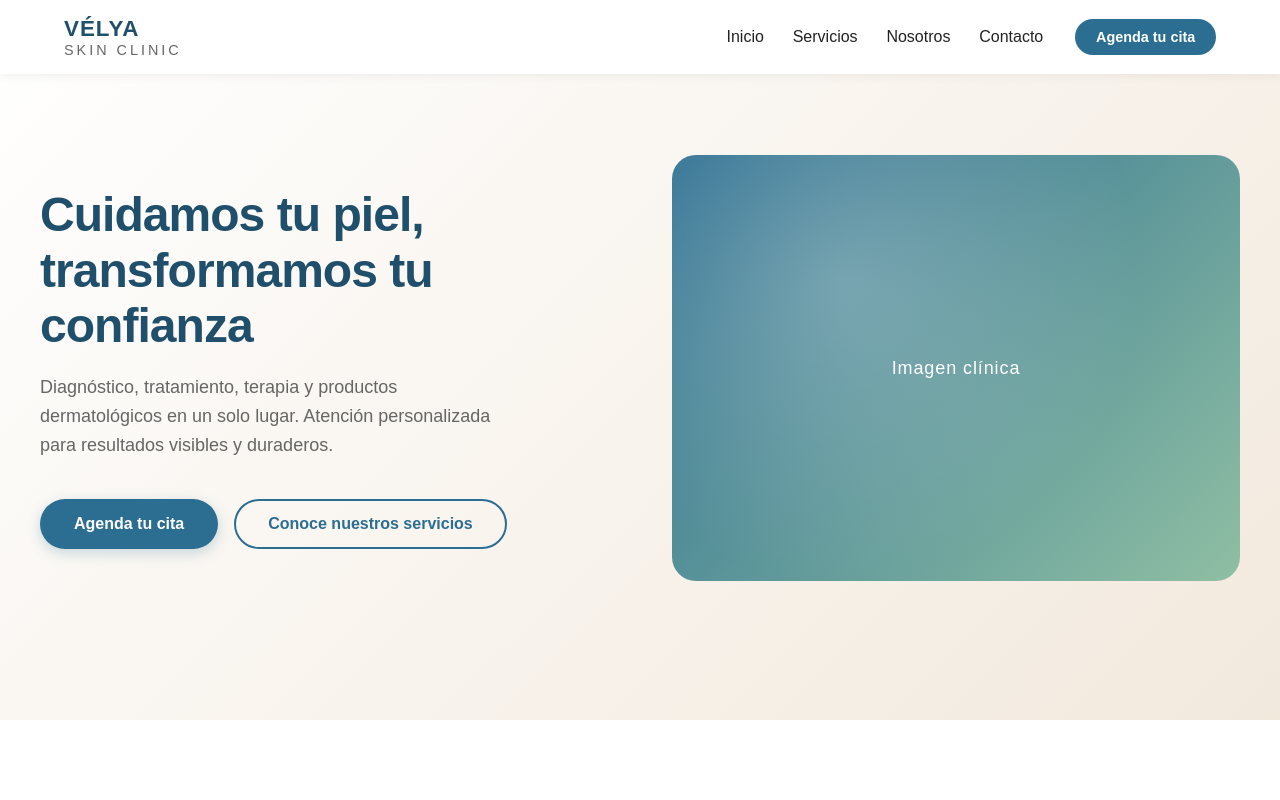
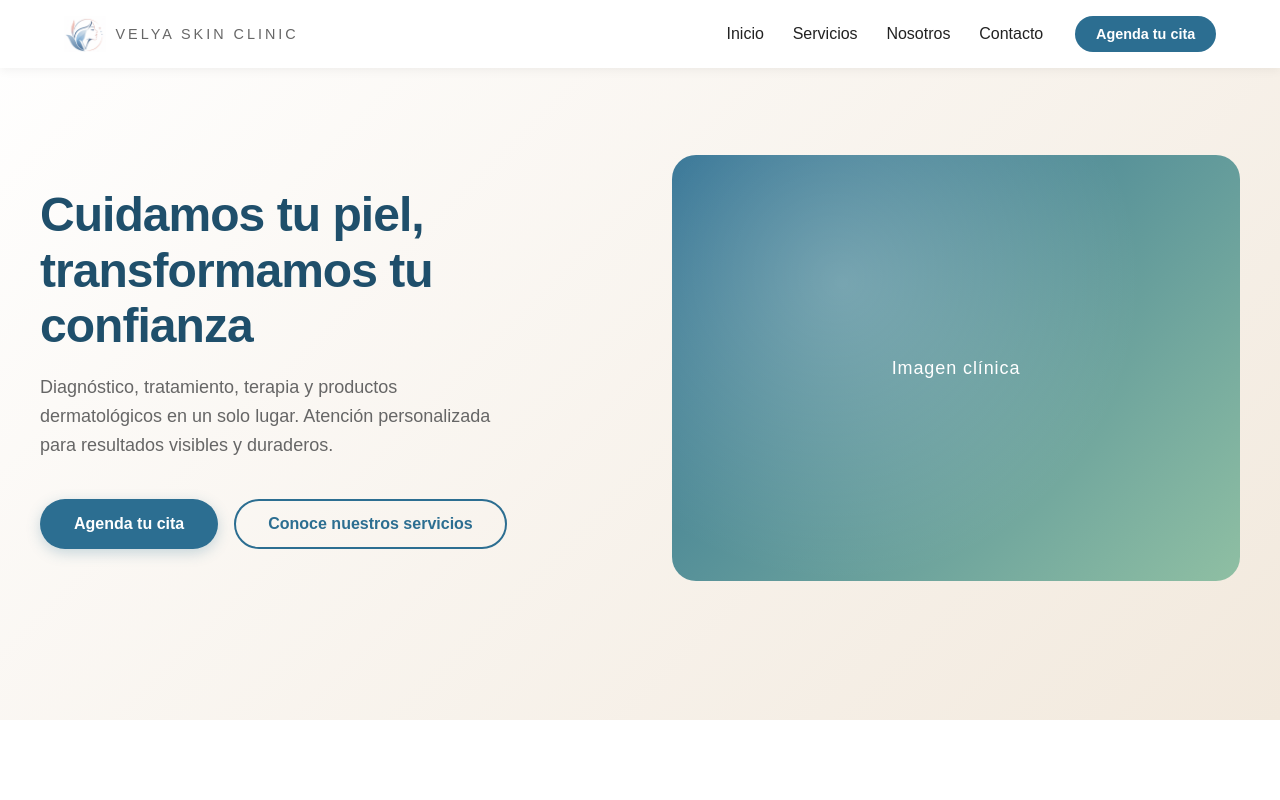
Before and after one commit to Juanosoriio/velya-skin-clinic, a React (Vite) app: page / in a window 1280 px wide. Shown: the top 800 px of the page. Built offline with nearby package versions, Linux system fonts and the light colour scheme.

Commit message:
Descripción breve del cambio

```diff
--- a/src/components/AboutUs.jsx
+++ b/src/components/AboutUs.jsx
@@ -11,7 +11,7 @@ function AboutUs() {
 
         <blockquote className="about__story">
           “VÉ” evoca belleza, visión y estética. “LYA” aporta un sonido suave, femenino y
-          elegante. En conjunto, VÉLYA suena a marca exclusiva, moderna y delicada, tipo europea.
+          elegante. En conjunto, VELYA suena a marca exclusiva, moderna y delicada, tipo europea.
           Se percibe como belleza elevada, cuidado fino de la piel y armonía estética.
         </blockquote>
 
--- a/src/components/Contact.jsx
+++ b/src/components/Contact.jsx
@@ -116,7 +116,7 @@ function Contact() {
             {/* Reemplaza el src por la URL de embed de Google Maps de la ubicación real de la clínica cuando la tengan */}
             <iframe
               src="https://www.google.com/maps/embed?pb=!1m18!1m12!1m3!1d3976.823!2d-74.072!3d4.711!2m3!1f0!2f0!3f0!3m2!1i1024!2i768!4f13.1!3m3!1m2!1s0x0%3A0x0!2zNMKwMzcnMDAuMCJOIDc0wrAyNScyMC4wIlc!5e0!3m2!1ses!2sco!4v1690000000000"
-               title="Ubicación de VÉLYA SKIN CLINIC"
+               title="Ubicación de VELYA SKIN CLINIC"
               allowFullScreen
               loading="lazy"
             />
--- a/src/components/Footer.css
+++ b/src/components/Footer.css
@@ -17,11 +17,20 @@
 }
 
 .footer__logo {
+  display: inline-flex;
+  align-items: center;
+  gap: 0.6rem;
   font-size: 1.5rem;
   font-weight: 700;
   color: var(--color-white);
   letter-spacing: 1px;
   margin-bottom: 1rem;
+}
+
+.footer__logo-img {
+  height: 32px;
+  width: auto;
+  display: block;
 }
 
 .footer__logo span {
--- a/src/components/Footer.jsx
+++ b/src/components/Footer.jsx
@@ -6,7 +6,10 @@ function Footer() {
       <div className="footer__container">
         <div className="footer__grid">
           <div className="footer__brand">
-            <h3 className="footer__logo">VÉLYA <span>SKIN CLINIC</span></h3>
+            <h3 className="footer__logo">
+              <img src="/src/assets/images/logo.png" alt="VELYA SKIN CLINIC" className="footer__logo-img" />
+              <span>VELYA SKIN CLINIC</span>
+            </h3>
             <p className="footer__tagline">Cuidamos tu piel, transformamos tu confianza</p>
             <a
               href="https://chat.whatsapp.com/KCraZOBRqaQDitpuaUNOIH"
@@ -65,7 +68,7 @@ function Footer() {
         </div>
 
         <div className="footer__bottom">
-          <p>&copy; {new Date().getFullYear()} VÉLYA SKIN CLINIC. Todos los derechos reservados.</p>
+          <p>&copy; {new Date().getFullYear()} VELYA SKIN CLINIC. Todos los derechos reservados.</p>
         </div>
       </div>
     </footer>
--- a/src/components/Header.css
+++ b/src/components/Header.css
@@ -19,10 +19,20 @@
 
 /* Logo */
 .header__logo {
+  display: inline-flex;
+  align-items: center;
+  gap: 0.6rem;
   font-size: 1.4rem;
   font-weight: 700;
   color: var(--color-primary-dark);
   letter-spacing: 1px;
+  text-decoration: none;
+}
+
+.header__logo-img {
+  height: 36px;
+  width: auto;
+  display: block;
 }
 
 .header__logo span {
--- a/src/components/Header.jsx
+++ b/src/components/Header.jsx
@@ -8,7 +8,10 @@ function Header() {
     <header className="header">
       <div className="header__container">
 
-        <a href="#inicio" className="header__logo">VÉLYA <span>SKIN CLINIC</span></a>
+        <a href="#inicio" className="header__logo">
+          <img src="/src/assets/images/logo.png" alt="VELYA SKIN CLINIC" className="header__logo-img" />
+          <span>VELYA SKIN CLINIC</span>
+        </a>
 
         <nav className={`header__nav ${menuOpen ? 'header__nav--open' : ''}`}>
           <ul>
--- a/src/components/Services.jsx
+++ b/src/components/Services.jsx
@@ -42,7 +42,7 @@ function Services() {
           <h2 className="services__title">Nuestros Servicios</h2>
           <div className="services__accent" />
           <p className="services__subtitle">
-            VÉLYA SKIN CLINIC ofrece un modelo integral donde el paciente recibe diagnóstico,
+            VELYA SKIN CLINIC ofrece un modelo integral donde el paciente recibe diagnóstico,
             tratamiento, terapia y productos dermatológicos en un solo lugar, reduciendo tiempos,
             mejorando la adherencia al tratamiento y garantizando resultados más efectivos.
           </p>
--- a/src/components/Values.jsx
+++ b/src/components/Values.jsx
@@ -46,7 +46,7 @@ function Values() {
           <h2 className="values__title">Nuestros Valores</h2>
           <div className="values__accent" />
           <p className="values__subtitle">
-            Los principios que guían cada atención en VÉLYA SKIN CLINIC
+            Los principios que guían cada atención en VELYA SKIN CLINIC
           </p>
         </div>
 
--- a/src/components/WhyChooseUs.jsx
+++ b/src/components/WhyChooseUs.jsx
@@ -59,7 +59,7 @@ function WhyChooseUs() {
         </div>
 
         <div className="why-choose-us__model">
-          <h3 className="why-choose-us__model-title">Modelo VÉLYA Skin</h3>
+          <h3 className="why-choose-us__model-title">Modelo VELYA Skin</h3>
           <div className="why-choose-us__flow">
             {modelSteps.map((step, index) => (
               <>
--- a/src/data/testimonialsData.js
+++ b/src/data/testimonialsData.js
@@ -1,8 +1,8 @@
 export const testimonialsData = [
   {
-    nombre: 'Paciente Vélya',
+    nombre: 'Paciente VELYA',
     tratamiento: 'Tratamiento de acné',
-    texto: 'Después de años de probar productos sin resultado, en Vélya me dieron un plan real. Mi piel cambió y mi confianza también. El acompañamiento fue increíble.',
+    texto: 'Después de años de probar productos sin resultado, en VELYA me dieron un plan real. Mi piel cambió y mi confianza también. El acompañamiento fue increíble.',
     estrellas: 5,
     imagenAntes: null,
     imagenDespues: null,
@@ -18,13 +18,13 @@ export const testimonialsData = [
   {
     nombre: 'Paciente de 28 años',
     tratamiento: 'Rejuvenecimiento facial',
-    texto: 'El equipo de Vélya entendió exactamente lo que quería. Mi piel se ve más fresca y luminosa. Me sentí en buenas manos desde la primera consulta.',
+    texto: 'El equipo de VELYA entendió exactamente lo que quería. Mi piel se ve más fresca y luminosa. Me sentí en buenas manos desde la primera consulta.',
     estrellas: 5,
     imagenAntes: null,
     imagenDespues: null,
   },
   {
-    nombre: 'Paciente Vélya',
+    nombre: 'Paciente VELYA',
     tratamiento: 'Terapia para rosácea',
     texto: 'La rosácea me molestaba mucho y ya no sabía qué más hacer. Gracias al tratamiento personalizado y los productos recomendados, hoy me siento mucho más cómodo con mi piel.',
     estrellas: 5,
@@ -34,7 +34,7 @@ export const testimonialsData = [
   {
     nombre: 'Paciente de 34 años',
     tratamiento: 'Limpieza facial + terapias',
-    texto: 'La experiencia fue muy completa: limpieza, valoración y seguimiento. Se nota que en Vélya realmente se preocupan por los resultados y no solo por la consulta.',
+    texto: 'La experiencia fue muy completa: limpieza, valoración y seguimiento. Se nota que en VELYA realmente se preocupan por los resultados y no solo por la consulta.',
     estrellas: 5,
     imagenAntes: null,
     imagenDespues: null,
```
Also changed, not shown: src/assets/imagenes/Captura de pantalla 2026-08-01 215935.png (added), src/assets/images/logo.png (added).
